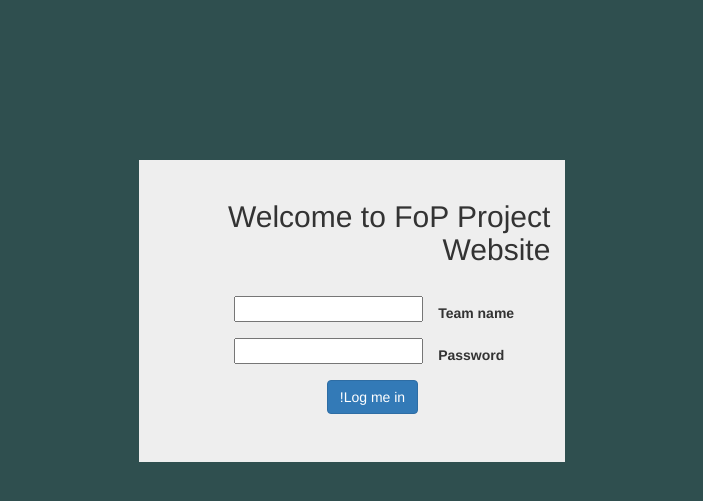
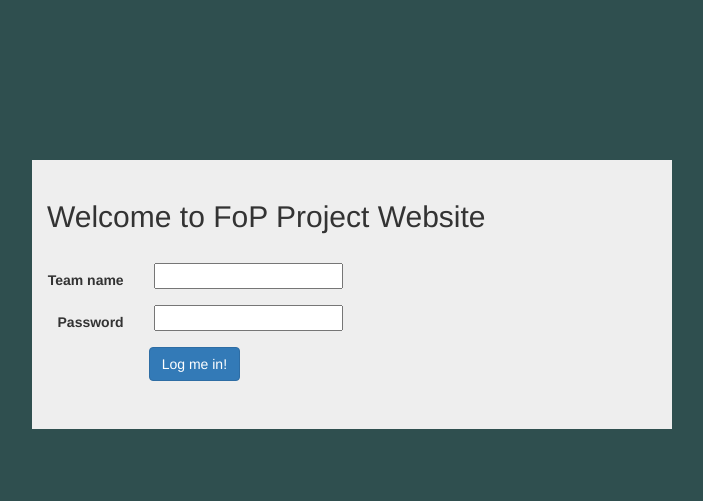
Before and after one commit to Kianoosh76/fop-project, a Django app: template teams/templates/teams/login.html in a window 1280 px wide. Shown: the top 501 px of the page, without its empty margins (288-991 px from the left). Run offline with Django 3.2, Linux system fonts and the light colour scheme; the template is opened without the code that fills it, so the values that code supplies are empty, except form fields; tables that the repository leaves empty hold one stand-in row (values such as "Sample post"); form fields are guessed from the names that the template uses; some libraries are stand-ins or nearby versions.

Commit message:
gharb zadegi

```diff
--- a/teams/templates/teams/login.html
+++ b/teams/templates/teams/login.html
@@ -2,7 +2,8 @@
 {% load widget_tweaks %}
 
 {% block content %}
-    <div class="jumbotron col-sm-4 col-sm-offset-4 col-xs-10 col-xs-offset-1 ajab" style="position: fixed; top:20%;padding-top: 20px;">
+    <div class="jumbotron col-sm-6 col-sm-offset-3 col-xs-10 col-xs-offset-1"
+         style="position: fixed; top:20%;padding-top: 20px;">
         <h2>Welcome to FoP Project Website</h2>
         <br>
         <form method="post" class="form-horizontal">
@@ -10,17 +11,18 @@
             {% if form.errors %}
                 <div class="alert alert-danger alert-dismissable fade in">
                     <a href="#" class="close" data-dismiss="alert" aria-label="close">&times;</a>
-Eiter team name or password is incorrect                </div>
+                    Either team name or password is incorrect
+                </div>
             {% endif %}
             <div class="form-group">
-                <label class="control-label col-xs-4" for="id_username">Team name</label>
-                {{ form.username|add_class:'form-control col-sm-6 col-xs-7'  }}
+                <label class="control-label col-xs-2" for="id_username">Team name</label>
+                <div class="col-sm-8 col-xs-9">{{ form.username|add_class:'form-control' }}</div>
             </div>
             <div class="form-group">
-                <label class="control-label col-xs-4" for="id_password">Password</label>
-                {{ form.password|add_class:'form-control col-sm-6 col-xs-7' }}
+                <label class="control-label col-xs-2" for="id_password">Password</label>
+                <div class="col-sm-8 col-xs-9">{{ form.password|add_class:'form-control' }}</div>
             </div>
-            <button class="col-xs-offset-4 btn btn-primary" type="submit">Log me in!</button>
+            <button class="col-xs-offset-2 btn btn-primary" type="submit">Log me in!</button>
         </form>
     </div>
 {% endblock %}
--- a/templates/base.html
+++ b/templates/base.html
@@ -7,7 +7,6 @@
     <link rel="stylesheet" href="{% static "bootstrap.min.css"%}">
     <script src="{% static 'jquery.min.js' %}"></script>
     <script src="{% static 'bootstrap.min.js'%}"></script>
-    <link rel="stylesheet" href="{% static "/bootstrap-rtl.min.css"%}">
     <title>{% block title %}FoP Project
     {% endblock %}</title>
 </head>
```
